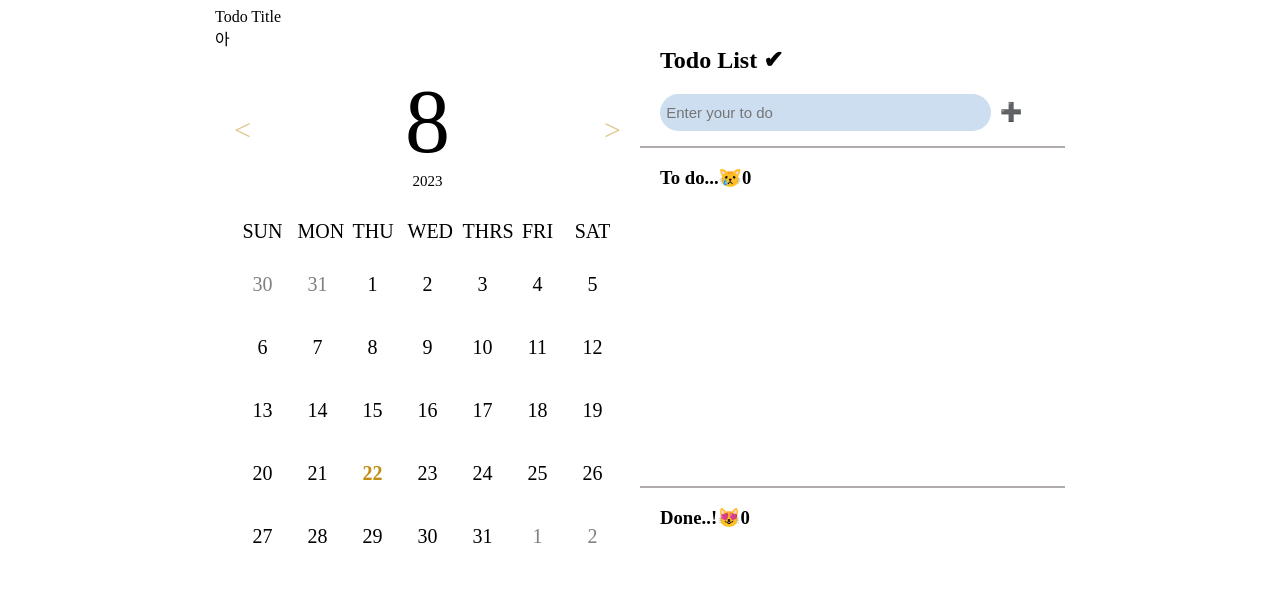
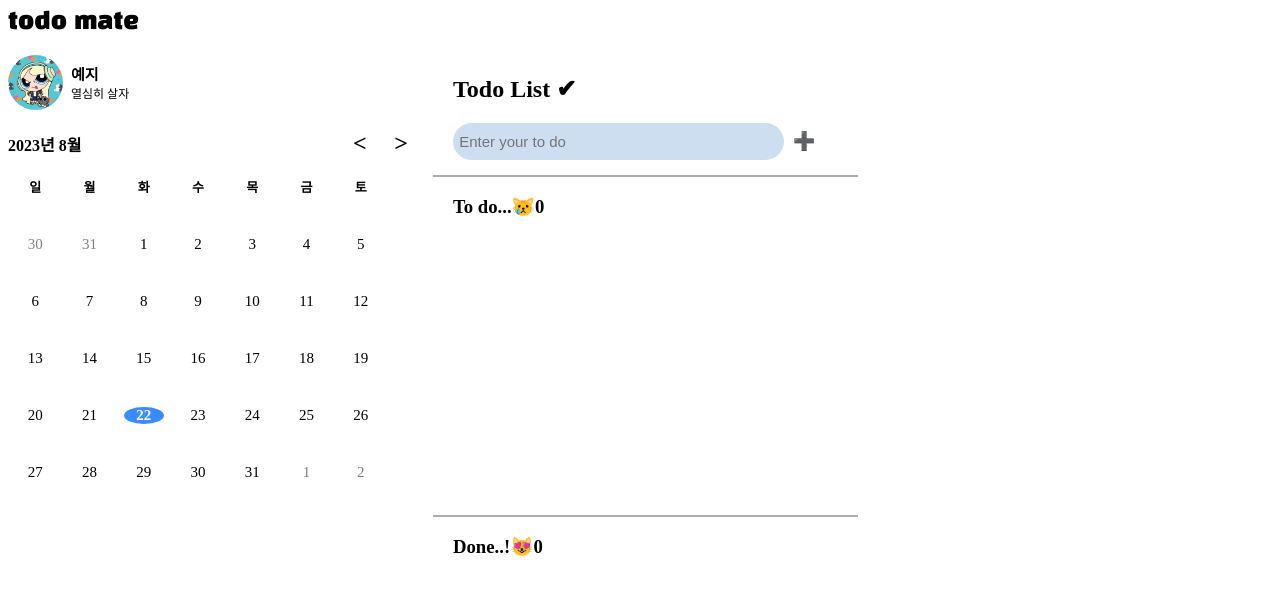
Before and after one commit to oyatplum/react-todo-17th-Refactoring, a React (Create React App) app: page / in a window 1280 px wide. Shown: the top 594 px of the page. Built offline with nearby package versions, Linux system fonts and the light colour scheme; a web font is replaced by a local one.

Commit message:
Style : 달력 변경

```diff
--- a/public/index.html
+++ b/public/index.html
@@ -3,13 +3,21 @@
   <head>
     <meta charset="utf-8" />
     <link rel="icon" href="oyat_favicon.jpg" />
+
+    <link rel="preconnect" href="https://fonts.googleapis.com" />
+    <link rel="preconnect" href="https://fonts.gstatic.com" crossorigin />
+    <link
+      href="https://fonts.googleapis.com/css2?family=Black+Han+Sans&display=swap"
+      rel="stylesheet"
+    />
+
     <meta name="viewport" content="width=device-width, initial-scale=1" />
     <meta name="theme-color" content="#000000" />
     <meta
       name="description"
       content="Web site created using create-react-app"
     />
-    <link rel="apple-touch-icon" href="%PUBLIC_URL%/logo192.png" />
+    <!-- <link rel="apple-touch-icon" href="%PUBLIC_URL%/logo192.png" /> -->
     <!--
       manifest.json provides metadata used when your web app is installed on a
       user's mobile device or desktop. See https://developers.google.com/web/fundamentals/web-app-manifest/
--- a/src/App.js
+++ b/src/App.js
@@ -5,6 +5,7 @@ import Todo from './components/Todo';
 import Done from './components/Done';
 import Calendar from './calendar/Calendar';
 import GlobalStyle from './styles/GloalStyle';
+import Me from './images/me.jpg';
 
 const initialTodoData = localStorage.getItem('list')
   ? JSON.parse(localStorage.getItem('list'))
@@ -44,10 +45,16 @@ function App() {
   return (
     <C>
       <GlobalStyle />
-      <Title>Todo Title</Title>
+      <Title>todo mate</Title>
       <Flex>
         <Con>
-          <div>아</div>
+          <Profile.Container>
+            <Profile.Image src={Me} />
+            <Profile.Section>
+              <Profile.Name>예지</Profile.Name>
+              <Profile.Intro>열심히 살자</Profile.Intro>
+            </Profile.Section>
+          </Profile.Container>
           <Calendar />
         </Con>
         <Conatiner>
@@ -94,7 +101,7 @@ const C = styled.div`
 `;
 const Flex = styled.div`
   display: flex;
-  //flex-direction: row;
+  margin-top: 18px;
 `;
 const Section = styled.div`
   flex: 0.5;
@@ -104,18 +111,41 @@ const Section = styled.div`
   padding: 0px 20px 15px 20px;
 `;
 const Conatiner = styled.div`
-  //background-color: white;
   display: flex;
   flex-direction: column;
   height: 100vh;
   width: 425px;
-  //border-radius: 20px;
-  //box-shadow: 1px 1px 15px rgba(73, 71, 71, 0.5);
 `;
 const Con = styled.div`
   height: 100vh;
   width: 425px;
 `;
-const Title = styled.div``;
+const Title = styled.div`
+  font-family: 'Black Han Sans', sans-serif;
+  font-size: 23px;
+`;
+const Profile = {
+  Container: styled.div`
+    display: flex;
+    align-items: center;
+  `,
+  Image: styled.img`
+    width: 55px;
+    height: 55px;
+    border-radius: 50%;
+  `,
+  Section: styled.div`
+    display: flex;
+    flex-direction: column;
+    margin-left: 8px;
+  `,
+  Name: styled.div`
+    font-weight: bold;
+    font-size: 15px;
+  `,
+  Intro: styled.div`
+    font-size: 12px;
+  `,
+};
 
 export default App;
--- a/src/calendar/Days.css
+++ /dev/null
@@ -1,15 +0,0 @@
-.days {
-  display: flex;
-  justify-content: space-around;
-  font-size: 15px;
-}
-.each_days {
-  width: 40px;
-  text-align: center;
-}
-@media screen and (min-width: 1200px) {
-  .days {
-    font-size: 20px;
-    padding: 10px 20px;
-  }
-}
--- a/src/calendar/Days.js
+++ b/src/calendar/Days.js
@@ -1,16 +1,28 @@
 import React from 'react';
-import './Days.css';
+import styled from 'styled-components';
 
 export default function Days() {
-  const days = ['SUN', 'MON', 'THU', 'WED', 'THRS', 'FRI', 'SAT'];
-  const days_s = [];
+  const days = ['일', '월', '화', '수', '목', '금', '토'];
 
-  for (let i = 0; i < 7; i++) {
-    days_s.push(
-      <div className="each_days" key={i}>
-        {days[i]}
-      </div>
-    );
-  }
-  return <div className="days">{days_s}</div>;
+  return (
+    <Date.Container>
+      <Date.Days>
+        {days.map((day, idx) => (
+          <Date.Day key={idx}>{day}</Date.Day>
+        ))}
+      </Date.Days>
+    </Date.Container>
+  );
 }
+
+const Date = {
+  Container: styled.div``,
+  Days: styled.div`
+    display: flex;
+    justify-content: space-around;
+    margin: 20px 0;
+    font-size: 13px;
+    font-weight: 600;
+  `,
+  Day: styled.div``,
+};
--- a/src/calendar/Header.css
+++ /dev/null
@@ -1,28 +0,0 @@
-.header {
-  padding: 20px 10px 20px 10px;
-  display: flex;
-  justify-content: space-between;
-  align-items: center;
-}
-.current_month {
-  font-size: 90px;
-  display: flex;
-  flex-direction: column;
-  align-items: center;
-}
-.current_year {
-  font-size: 15px;
-}
-.month_button {
-  color: rgb(223, 197, 138);
-  cursor: pointer;
-  width: 35px;
-  height: 35px;
-  font-size: 30px;
-  display: flex;
-  align-items: center;
-  justify-content: center;
-}
-.month_button:hover {
-  color: black;
-}
--- a/src/calendar/Header.js
+++ b/src/calendar/Header.js
@@ -1,8 +1,8 @@
 import React, { useState } from 'react';
 import { addMonths, subMonths, format } from 'date-fns';
-import './Header.css';
 import Days from './Days';
 import Weeks from './Weeks';
+import styled from 'styled-components';
 
 export default function Header() {
   const [currentMonth, setCurrentMonth] = useState(new Date());
@@ -17,24 +17,49 @@ export default function Header() {
   };
 
   return (
-    <div>
-      <div className="header">
-        <span className="month_button" onClick={preMonth}>
-          {'<'}
-        </span>
-
-        <div className="current_month">
-          {format(currentMonth, 'M')}
-          <span className="current_year">{format(currentMonth, 'yyyy')}</span>
-        </div>
-
-        <span className="month_button" onClick={nextMonth}>
-          {'>'}
-        </span>
-      </div>
-
-      <Days />
-      <Weeks currentMonth={currentMonth} currentDate={currentDate} />
-    </div>
+    <Container>
+      <Section>
+        <DateFormat>
+          {format(currentMonth, 'yyyy')}년 {format(currentMonth, 'M')}월
+        </DateFormat>
+        <MoveMonth.Container>
+          <MoveMonth.Left onClick={preMonth}>{'<'}</MoveMonth.Left>
+          <MoveMonth.Right onClick={nextMonth}>{'>'}</MoveMonth.Right>
+        </MoveMonth.Container>
+      </Section>
+      <Dates>
+        <Days />
+        <Weeks currentMonth={currentMonth} currentDate={currentDate} />
+      </Dates>
+    </Container>
   );
 }
+
+const Container = styled.div`
+  width: 400px;
+  margin-top: 20px;
+`;
+const Section = styled.div`
+  display: flex;
+  justify-content: space-between;
+  align-items: center;
+`;
+const Dates = styled.div`
+  width: 380px;
+`;
+const DateFormat = styled.div`
+  font-size: 16px;
+  font-weight: 600;
+`;
+const MoveMonth = {
+  Container: styled.div`
+    display: flex;
+    font-size: 24px;
+    font-weight: 600;
+    width: 55px;
+    justify-content: space-between;
+    cursor: pointer;
+  `,
+  Left: styled.div``,
+  Right: styled.div``,
+};
--- a/src/calendar/Weeks.css
+++ b/src/calendar/Weeks.css
@@ -8,31 +8,27 @@
   justify-content: space-around;
   margin: 20px 0;
 }
-.one_weeksame_month {
+
+.one_week_same_month {
   width: 40px;
   text-align: center;
+  cursor: pointer;
 }
-.one_weeksame_month:hover {
+.one_week_same_month:hover {
   color: rgb(255, 222, 121);
 }
-.one_weeksame_day {
+.one_week_same_day {
   width: 40px;
   text-align: center;
-  color: rgb(193, 141, 18);
+  color: white;
   font-weight: bold;
+  cursor: pointer;
+  background-color: #0069ffc4;
+  border-radius: 50%;
 }
-.one_weeksame_day:hover {
-  color: rgb(255, 222, 121);
-}
-.one_weeknot_same_month {
+
+.one_week_not_same_month {
   color: gray;
   width: 40px;
   text-align: center;
 }
-
-@media screen and (min-width: 1200px) {
-  .month {
-    font-size: 20px;
-    padding: 0 20px;
-  }
-}
--- a/src/calendar/Weeks.js
+++ b/src/calendar/Weeks.js
@@ -25,7 +25,7 @@ export default function Weeks({ currentMonth, currentDate }) {
       formattedDate = format(day, 'd');
       one_week.push(
         <div
-          className={`one_week${
+          className={`one_week_${
             !isSameMonth(day, StartMonth)
               ? 'not_same_month'
               : !isSameDay(day, currentDate)
--- a/src/styles/GloalStyle.js
+++ b/src/styles/GloalStyle.js
@@ -2,11 +2,12 @@ import { createGlobalStyle } from 'styled-components';
 
 const GlobalStyle = createGlobalStyle`
 @font-face {
-    font-family: 'GangwonEdu_OTFBoldA';
-    src: url('https://cdn.jsdelivr.net/gh/projectnoonnu/noonfonts_2201-2@1.0/GangwonEdu_OTFBoldA.woff')
-      format('woff');
-    font-weight: normal;
-    font-style: normal;
+    // font-family: 'GangwonEdu_OTFBoldA';
+    // src: url('https://cdn.jsdelivr.net/gh/projectnoonnu/noonfonts_2201-2@1.0/GangwonEdu_OTFBoldA.woff')
+    //   format('woff');
+    // font-weight: normal;
+    // font-style: normal;
+    // font-family: 'Black Han Sans', sans-serif;
   }
   body {
     //background-color: rgb(186, 191, 225);
@@ -15,7 +16,8 @@ const GlobalStyle = createGlobalStyle`
     display: flex;
     justify-content: center;
     align-items: center;
-    font-family: 'GangwonEdu_OTFBoldA'
+    // font-family: 'GangwonEdu_OTFBoldA'
+
   }
   `;
 
```
Also changed, not shown: src/images/me.jpg (added).
